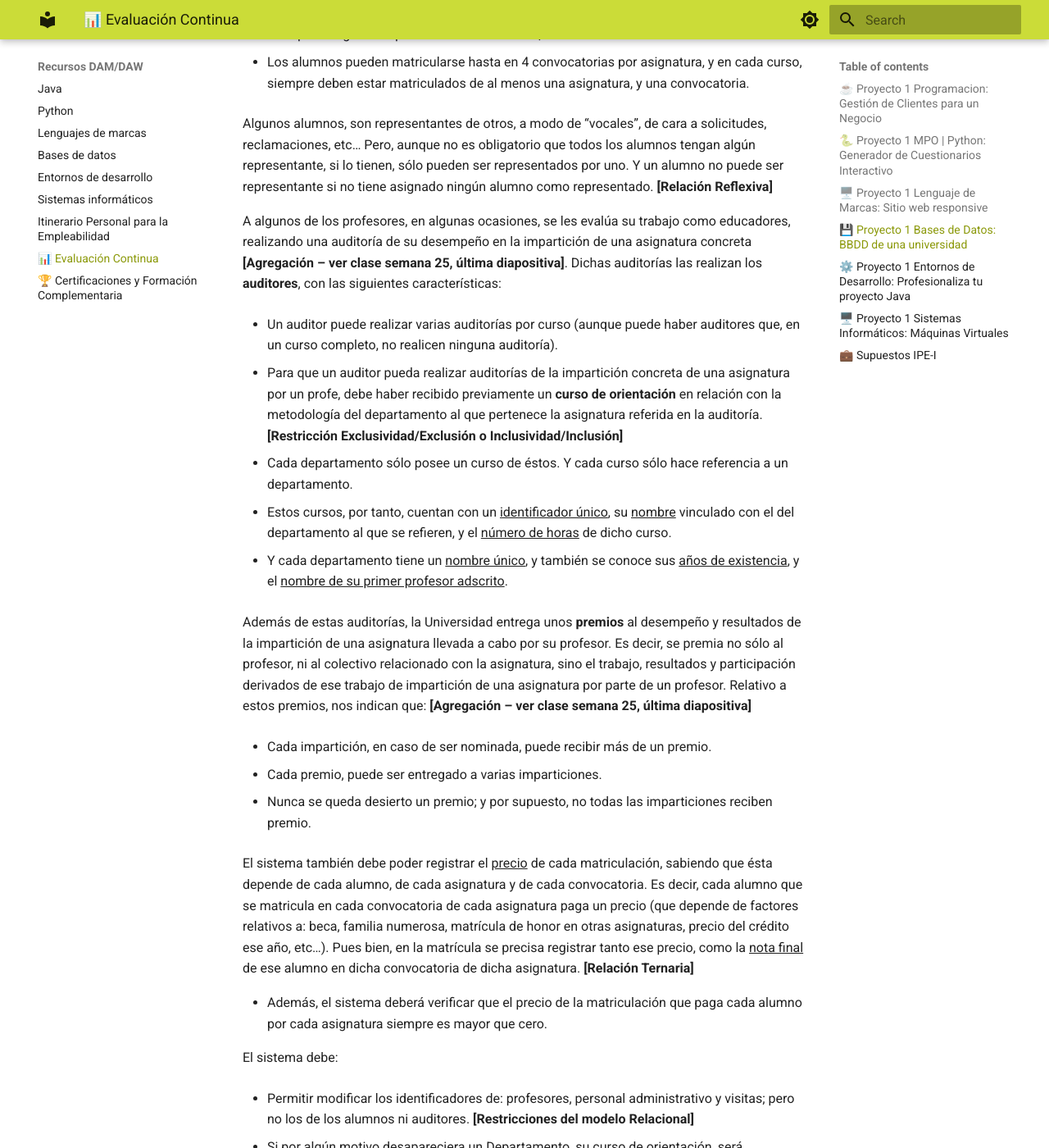
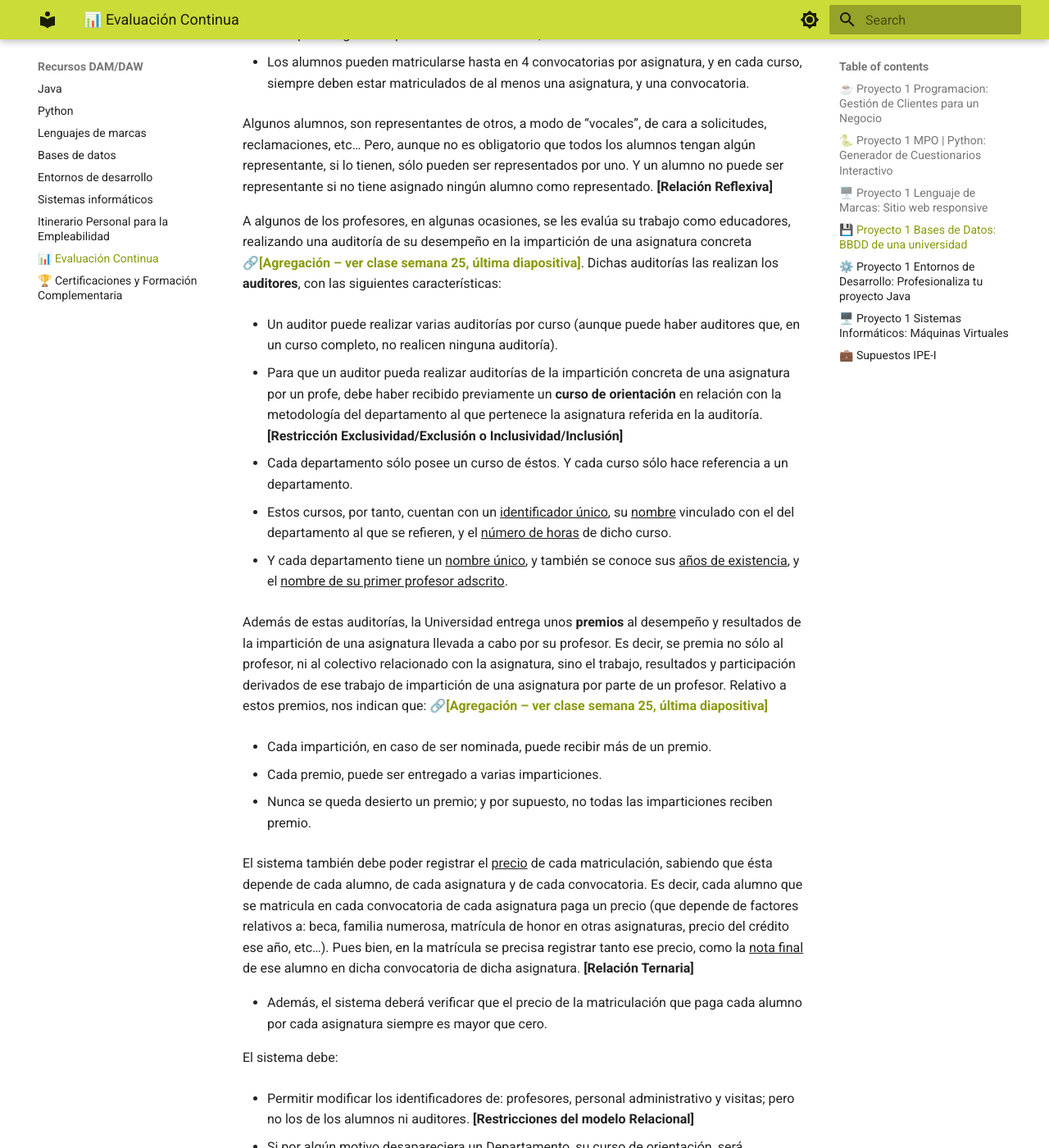
Before and after one commit to jordicido/recursosDAMDAW, an MkDocs documentation site: the page built from docs/eva_continua.md, in a window 1280 px wide and 1400 px high, scrolled down 11044 px. Shown: the whole window at 82% size. Built offline with MkDocs 1.6.1 and Material for MkDocs 9.7.7, drawn with Linux system fonts in a browser that asks for light colours; part of the change alters nothing that is shown.

```diff
--- a/docs/eva_continua.md
+++ b/docs/eva_continua.md
@@ -379,7 +379,7 @@ Respecto a la matriculación de los alumnos en los exámenes de las **convocator
 
 Algunos alumnos, son representantes de otros, a modo de “vocales”, de cara a solicitudes, reclamaciones, etc… Pero, aunque no es obligatorio que todos los alumnos tengan algún representante, si lo tienen, sólo pueden ser representados por uno. Y un alumno no puede ser representante si no tiene asignado ningún alumno como representado. **\[Relación Reflexiva\]**
 
-A algunos de los profesores, en algunas ocasiones, se les evalúa su trabajo como educadores, realizando una auditoría de su desempeño en la impartición de una asignatura concreta **\[Agregación – ver clase semana 25, última diapositiva\]**. Dichas auditorías las realizan los **auditores**, con las siguientes características:
+A algunos de los profesores, en algunas ocasiones, se les evalúa su trabajo como educadores, realizando una auditoría de su desempeño en la impartición de una asignatura concreta 🔗[**\[Agregación – ver clase semana 25, última diapositiva\]**](https://app.thepower.education/programs/67864132c099c00bc4372f72/modules/679baf223995890bc17d2ac3/lessons/679baf223995890bc17d2ac4/microlearnings/6853e105176ef30d078a9039). Dichas auditorías las realizan los **auditores**, con las siguientes características:
 
 - Un auditor puede realizar varias auditorías por curso (aunque puede haber auditores que, en un curso completo, no realicen ninguna auditoría).
 
@@ -391,7 +391,7 @@ A algunos de los profesores, en algunas ocasiones, se les evalúa su trabajo com
 
 - Y cada departamento tiene un <u>nombre único</u>, y también se conoce sus <u>años de existencia</u>, y el <u>nombre de su primer profesor adscrito</u>.
 
-Además de estas auditorías, la Universidad entrega unos **premios** al desempeño y resultados de la impartición de una asignatura llevada a cabo por su profesor. Es decir, se premia no sólo al profesor, ni al colectivo relacionado con la asignatura, sino el trabajo, resultados y participación derivados de ese trabajo de impartición de una asignatura por parte de un profesor. Relativo a estos premios, nos indican que: **\[Agregación – ver clase semana 25, última diapositiva\]**
+Además de estas auditorías, la Universidad entrega unos **premios** al desempeño y resultados de la impartición de una asignatura llevada a cabo por su profesor. Es decir, se premia no sólo al profesor, ni al colectivo relacionado con la asignatura, sino el trabajo, resultados y participación derivados de ese trabajo de impartición de una asignatura por parte de un profesor. Relativo a estos premios, nos indican que: 🔗[**\[Agregación – ver clase semana 25, última diapositiva\]**](https://app.thepower.education/programs/67864132c099c00bc4372f72/modules/679baf223995890bc17d2ac3/lessons/679baf223995890bc17d2ac4/microlearnings/6853e105176ef30d078a9039)
 
 - Cada impartición, en caso de ser nominada, puede recibir más de un premio.
 
```
